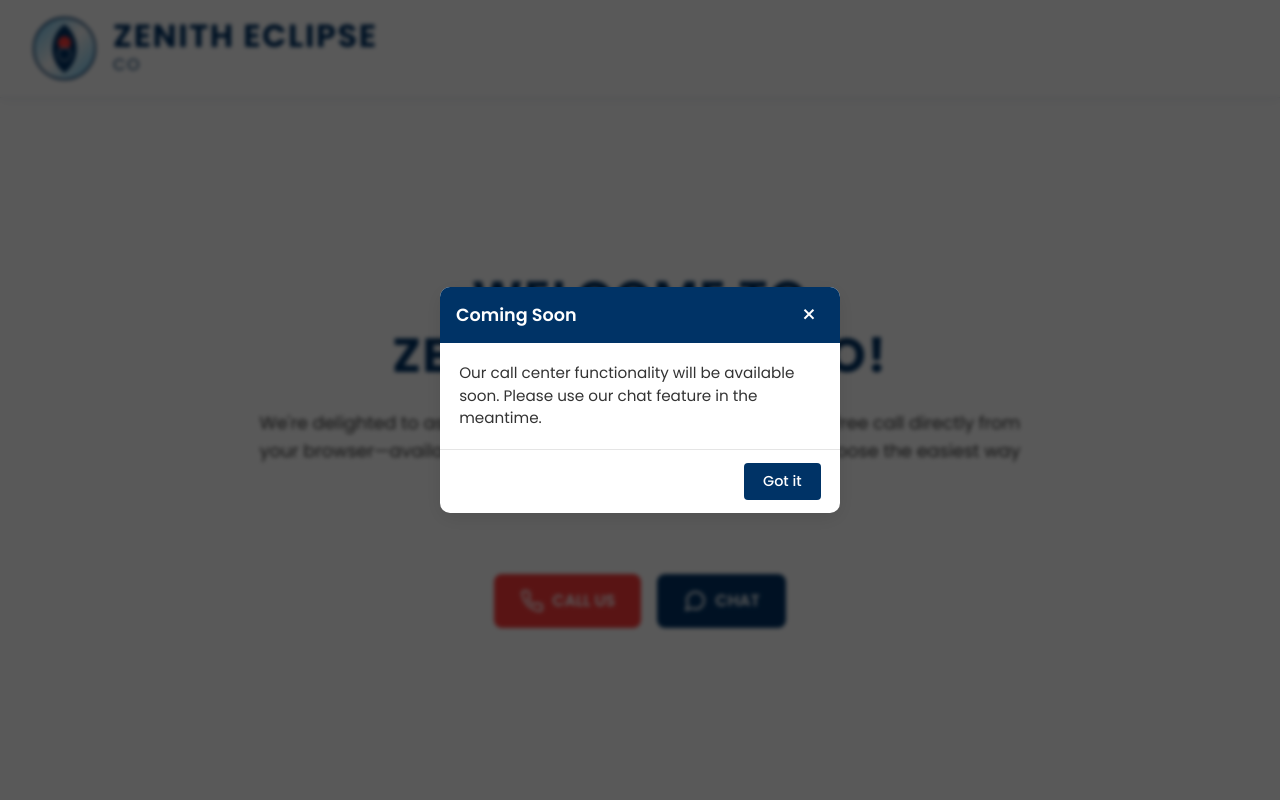
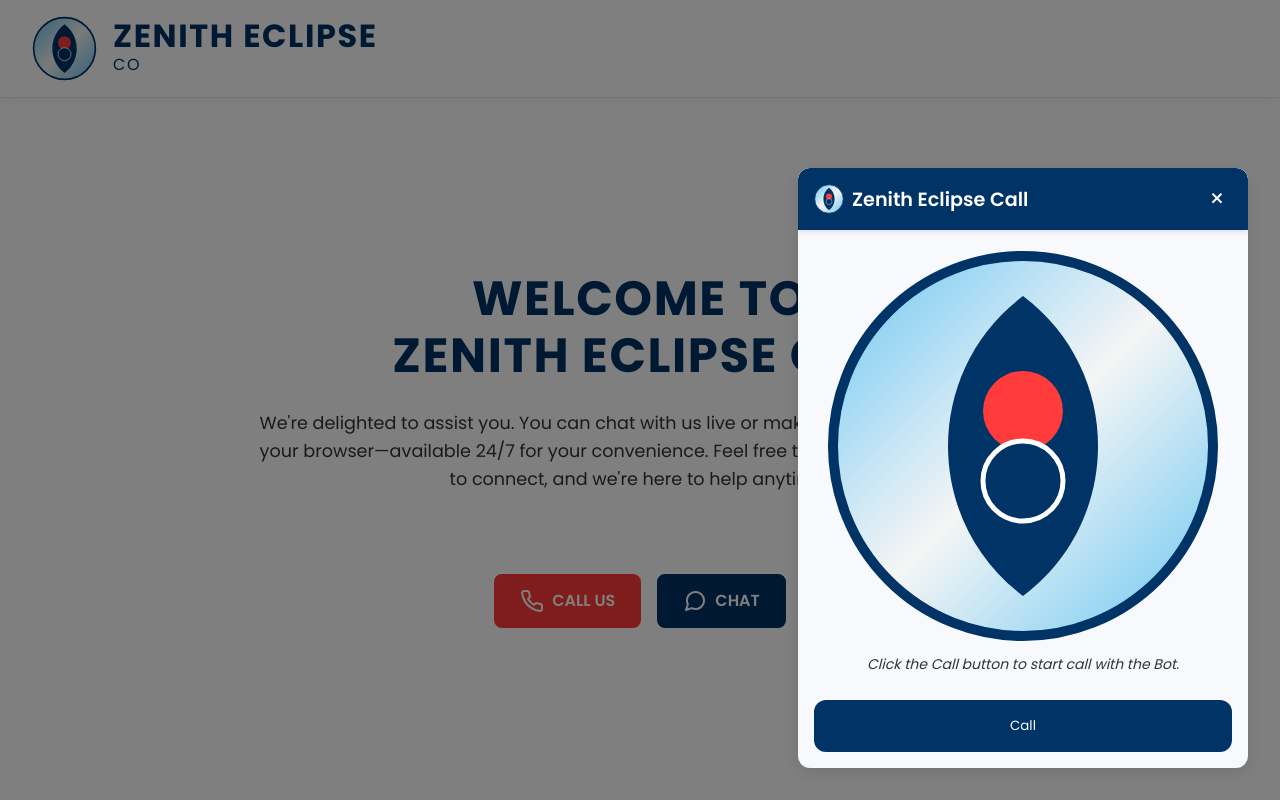
Before and after one commit to PaulAjii/zenith-eclipse-bot, a Next.js app: page / in a window 1280 px wide. Both pictures are taken after a click on the button "CALL US". Built offline with nearby package versions, Linux system fonts and the light colour scheme.

Commit message:
feat: add call UI

```diff
--- a/app/api/socket/route.ts
+++ /dev/null
@@ -1,27 +0,0 @@
-import { Server as NetServer } from 'http';
-import { Socket } from 'net';
-import { Server as SocketIOServer } from 'socket.io';
-import type { NextApiRequest, NextApiResponse } from 'next';
-
-type NextApiResponseWithSocket = NextApiResponse & {
-  socket: Socket & {
-    server: NetServer & {
-      io?: SocketIOServer;
-    };
-  };
-};
-
-export default function handler(req: NextApiRequest, res: NextApiResponseWithSocket) {
-    if (!res.socket?.server.io) {
-        const io = new SocketIOServer(res.socket.server as any);
-
-        res.socket.server.io = io;
-
-        io.on("connect", socket => {
-            socket.on("offer", data => socket.broadcast.emit("offer", data))
-            socket.on("answer", data => socket.broadcast.emit("answer", data))
-            socket.on("candidate", data => socket.broadcast.emit("candidate", data))
-        })
-    }
-    res.end()
-}
--- /dev/null
+++ b/app/components/VoiceChat.tsx
@@ -0,0 +1,75 @@
+import Image from "next/image"
+
+import { useState } from "react";
+
+  interface ChatModalProps {
+    onClose: () => void;
+  }
+
+  const VoiceChat = ({onClose}: ChatModalProps) => {
+    const [isCalling, setIsCalling] = useState(false)
+
+    const handleCallStart = () => {
+        setIsCalling(true)
+    }
+
+    const handleCallEnd = () => {
+        setIsCalling(false)
+    }
+
+    return (
+      <div className="modal-overlay">
+        <div className="chat-modal">
+            <div className="modal-header">
+                <div className="modal-title-container">
+                <Image
+                    src="/logo.svg"
+                    alt="Zenith Eclipse Logo"
+                    width={30}
+                    height={30}
+                    className="modal-logo"
+                    onError={(e) => {
+                    // Fallback if image fails to load
+                    const target = e.target as HTMLImageElement;
+                    target.style.display = 'none';
+                    }}
+                />
+                <p className="modal-title">Zenith Eclipse Call</p>
+                </div>
+                <button
+                className="close-button"
+                onClick={onClose}
+                aria-label="Close chat"
+                >
+                &times;
+                </button>
+            </div>
+
+            <div className="call__container">
+                {
+                    isCalling ? (
+                        <>
+                        <div className="ai__speaking">
+                            <Image src="/logo.svg" alt="Zenith Eclipse Logo" width={1000} height={1000} />
+
+                            <em>Click the End call button to end call with the Bot.</em>
+                        </div>
+                        <button className="call__btn end" onClick={handleCallEnd}>End Call</button></>
+                    ) : (
+                    <>
+                        <div className="ai__speaking">
+                            <Image src="/logo.svg" alt="Zenith Eclipse Logo" width={1000} height={1000} />
+
+                            <em>Click the Call button to start call with the Bot.</em>
+                        </div>
+                        <button className="call__btn" onClick={handleCallStart}>Call</button>
+                    </>
+                )
+                }
+            </div>
+        </div>
+        </div>
+    );
+  };
+
+  export default VoiceChat;
--- a/app/global.css
+++ b/app/global.css
@@ -627,6 +627,56 @@ button {
 	padding: 0;
 }
 
+.call__container {
+	display: flex;
+	flex-direction: column;
+	height: 100%;
+	justify-content: space-between;
+	align-items: center;
+	padding: 1rem;
+}
+
+.ai__speaking {
+	width: 400px;
+	border-radius: 50%;
+	object-fit: cover;
+	display: flex;
+	flex-direction: column;
+	gap: 0.5rem;
+	align-items: center;
+}
+
+.ai__speaking > img {
+	width: 100%;
+	height: 100%;
+}
+
+.ai__speaking > em {
+	font-size: 14px;
+}
+
+.call__btn {
+	background-color: var(--primary);
+	padding-block: 1rem;
+	width: 100%;
+	border-radius: 12px;
+	color: var(--light-bg);
+	transition: all 500ms;
+	cursor: pointer;
+}
+
+.call__btn.end {
+	background-color: var(--accent-dark);
+}
+
+.call__btn:hover {
+	background-color: var(--primary-light);
+}
+
+.call__btn.end:hover {
+	background-color: var(--accent);
+}
+
 /* Loader */
 .loader {
 	margin: 10px;
--- a/app/page.tsx
+++ b/app/page.tsx
@@ -3,11 +3,13 @@
 import { useState } from 'react';
 import Image from 'next/image';
 import ChatModal from './components/ChatModal';
-import NotificationModal from './components/NotificationModal';
+// import NotificationModal from './components/NotificationModal';
+import VoiceChat from './components/VoiceChat';
 
 export default function HomePage() {
 	const [showChatModal, setShowChatModal] = useState(false);
-	const [showNotification, setShowNotification] = useState(false);
+	const [showCallModal, setShowCallModal] = useState(false);
+	// const [showNotification, setShowNotification] = useState(false);
 
 	const handleChatClick = () => {
 		setShowChatModal(true);
@@ -17,12 +19,12 @@ export default function HomePage() {
 		setShowChatModal(false);
 	};
 
-	const handleCallClick = () => {
-		setShowNotification(true);
+	const handleCallModal = () => {
+		setShowCallModal(true);
 	};
 
-	const handleCloseNotification = () => {
-		setShowNotification(false);
+	const handleCloseCallModal = () => {
+		setShowCallModal(false);
 	};
 
 	return (
@@ -57,7 +59,7 @@ export default function HomePage() {
 				<div className="contact-options">
 					<button
 						className="call-button"
-						onClick={handleCallClick}
+						onClick={handleCallModal}
 					>
 						<svg className="phone-icon" viewBox="0 0 24 24" fill="none" xmlns="http://www.w3.org/2000/svg">
 							<path d="M22 16.92v3a2 2 0 01-2.18 2 19.79 19.79 0 01-8.63-3.07 19.5 19.5 0 01-6-6 19.79 19.79 0 01-3.07-8.67A2 2 0 014.11 2h3a2 2 0 012 1.72c.127.96.361 1.903.7 2.81a2 2 0 01-.45 2.11L8.09 9.91a16 16 0 006 6l1.27-1.27a2 2 0 012.11-.45c.907.339 1.85.573 2.81.7A2 2 0 0122 16.92z"
@@ -82,13 +84,18 @@ export default function HomePage() {
 				<ChatModal onClose={handleCloseChat} />
 			)}
 
-			{showNotification && (
+			{/* {showNotification && (
 				<NotificationModal
 					title="Coming Soon"
 					message="Our call center functionality will be available soon. Please use our chat feature in the meantime."
 					onClose={handleCloseNotification}
 				/>
-			)}
+			)} */}
+			{
+				showCallModal && (
+					<VoiceChat onClose={handleCloseCallModal} />
+				)
+			}
 		</div>
 	);
 }
--- a/package.json
+++ b/package.json
@@ -17,8 +17,10 @@
     "@langchain/mongodb": "^0.1.0",
     "@langchain/openai": "^0.5.10",
     "ai": "^4.3.13",
+    "axios": "^1.9.0",
     "dotenv": "^16.5.0",
     "langchain": "^0.3.24",
+    "langsmith": "^0.3.25",
     "mammoth": "^1.9.0",
     "mongodb": "^6.16.0",
     "next": "15.3.1",
```
Also changed, not shown: app/api/call/route.ts (added), 1 other file (tests, documents, lock files or other folders).
